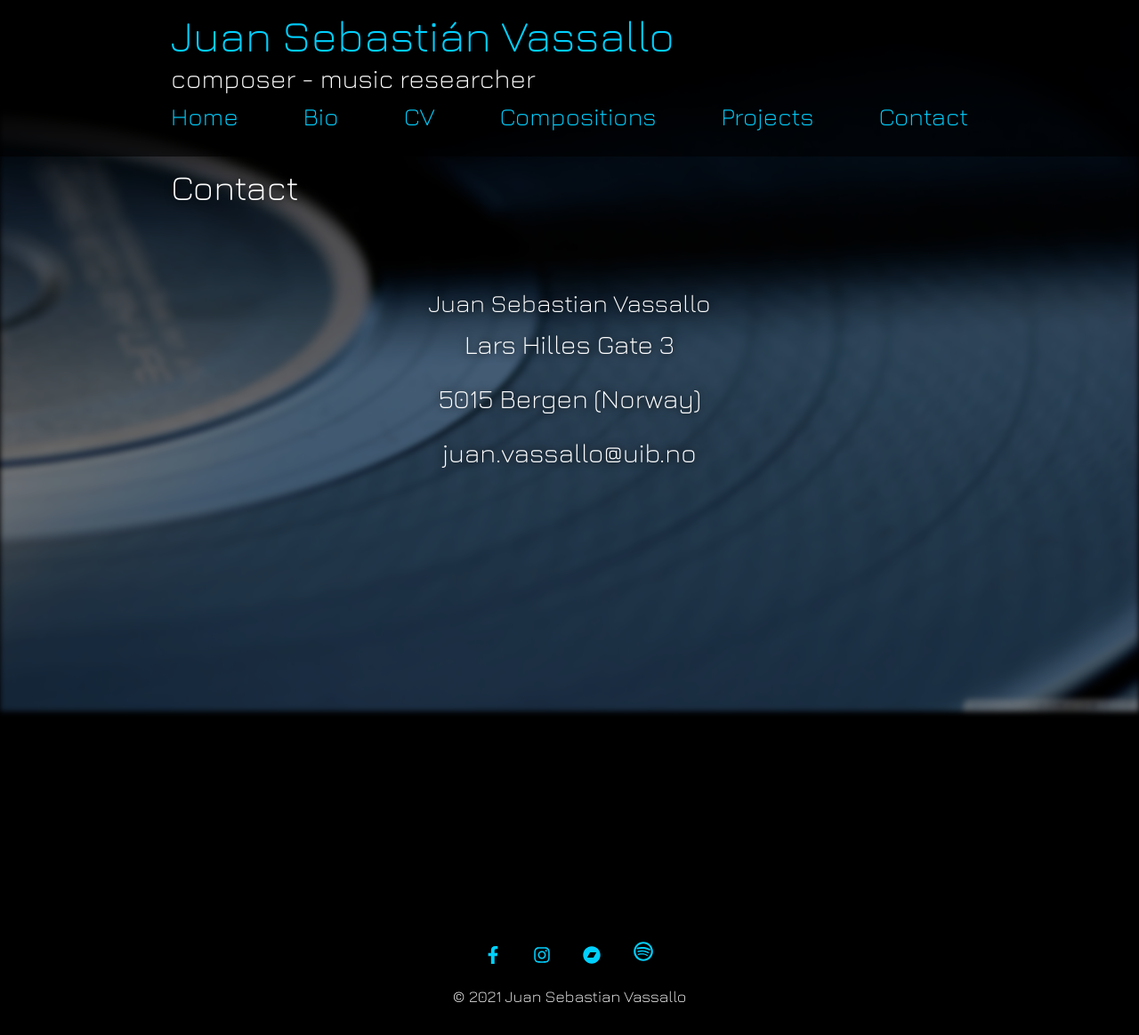
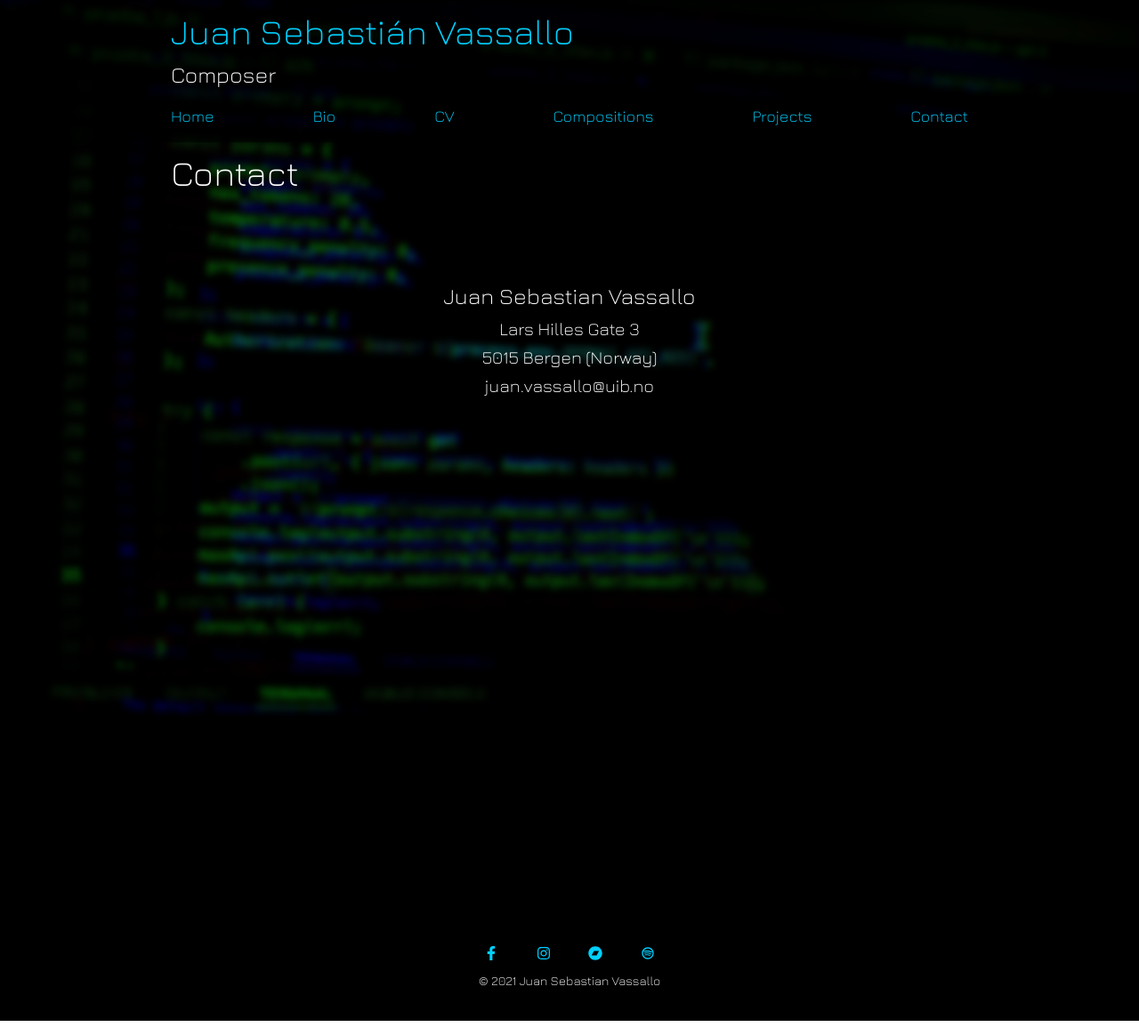
Before and after one commit to juansv2k2/juanvassallo.com, a React (Create React App) app: page /contact in a window 1280 px wide. Shown: the whole page at 89% size. Built offline with nearby package versions, Linux system fonts and the light colour scheme.

Commit message:
almost there

```diff
--- a/src/components/Footer.js
+++ b/src/components/Footer.js
@@ -7,17 +7,30 @@ function Footer() {
     return (
         <div className="footer">
             <div className="icons">
-                <a href={"https://www.facebook.com/juansebastian.vassallo"}>
+                <a
+                    href={"https://www.facebook.com/juansebastian.vassallo"}
+                    target="_blank"
+                >
                     <FaFacebookF />{" "}
                 </a>
 
-                <a href={"https://www.instagram.com/juanvassallo.arg/"}>
+                <a
+                    href={"https://www.instagram.com/juanvassallo.arg/"}
+                    target="_blank"
+                >
                     <FaInstagram />
                 </a>
-                <a href={"https://juanvassallo.bandcamp.com/"}>
+                <a href={"https://juanvassallo.bandcamp.com/"} target="_blank">
                     <FaBandcamp />
                 </a>
-                <RiSpotifyLine />
+                <a
+                    href={
+                        "https://open.spotify.com/artist/5gVC35dknIoSGHUk4yRmR7"
+                    }
+                    target="_blank"
+                >
+                    <RiSpotifyLine />
+                </a>
             </div>
             <p>© 2021 Juan Sebastian Vassallo</p>
         </div>
--- a/src/components/Header.js
+++ b/src/components/Header.js
@@ -16,8 +16,8 @@ function Header() {
     return (
         <div className="header">
             <div className="titleName">
-                <h1 className="title">Juan Sebastián Vassallo</h1>
-                <h2 className="subtitle">composer - music researcher</h2>
+                <h1 className="title margin">Juan Sebastián Vassallo</h1>
+                <h2 className="subtitle margin">Composer</h2>
             </div>
             <div className="headNavBar Buttons ">
                 <Link
--- a/src/components/Project.js
+++ b/src/components/Project.js
@@ -4,10 +4,10 @@ function Project(props) {
     return (
         <div className="indivProject">
             <div className="leftSide bigP">
-                <h3 className="fh3">{props.title}</h3>
+                <h3 className="subtitle2">{props.title}</h3>
                 <p>{props.text}</p>
             </div>
-            <div className="rightSide">
+            <div className="rightSide justifyCenter">
                 <img className="projImg" src={props.img}></img>
             </div>
         </div>
--- a/src/components/pages/CV.js
+++ b/src/components/pages/CV.js
@@ -5,7 +5,7 @@ function CV() {
                 <div className="leftSide neonText2">
                     <div>
                         <h1>CV</h1>
-                        <div className="co">
+                        <div className="cv">
                             <h3>Relevant Skills</h3>
                             <ul>
                                 <li>
--- a/src/components/pages/Contact.js
+++ b/src/components/pages/Contact.js
@@ -7,10 +7,12 @@ function Contact() {
                 <h1 className="neonText2">Contact</h1>
                 <div className="contact">
                     <div className="neonText2">
-                        <h3 className="subtitle3">Juan Sebastian Vassallo</h3>
-                        <p className="subtitle">Lars Hilles Gate 3 </p>
-                        <p className="subtitle">5015 Bergen (Norway)</p>
-                        <p className="subtitle">juan.vassallo@uib.no</p>
+                        <h3 className="subtitle margin">
+                            Juan Sebastian Vassallo
+                        </h3>
+                        <h3 className="subtitle2">Lars Hilles Gate 3 </h3>
+                        <h3 className="subtitle2">5015 Bergen (Norway)</h3>
+                        <h3 className="subtitle2">juan.vassallo@uib.no</h3>
                     </div>
                 </div>
             </div>
--- a/src/components/pages/Home.js
+++ b/src/components/pages/Home.js
@@ -27,8 +27,10 @@ const images = [
 
 function Home() {
     return (
-        <div className="mainWrapper">
-            <div className="secondaryWrapper"></div>
+        <div className="galleryWrapper">
+            <div>
+                <ImageGallery items={images} />
+            </div>
         </div>
     );
 }
--- a/src/components/pages/Projects.js
+++ b/src/components/pages/Projects.js
@@ -10,14 +10,14 @@ function Projects() {
                     <Project
                         title="Computational artistic agency and extended mind"
                         img="img/fondo_1.jpg"
-                        text="The current artistic project aims mainly to bringing together the fields of music composition, cognitive sciences and philosophy and into interdisciplinary research that is informed, expanded, and enriched by empirical knowledge, practices and methodologies coming from multiple disciplines. The artistic outcome and the documentation of the process will serve the purpose for reflecting upon a two-folded research perspective, in one hand, the philosophical problem about agency of algorithmic systems involved in the creative process for composition of contemporary music, and in the other hand, investigating the cognitive processes involved in a composer’s decision-making for creating a musical work."
+                        text="The current artistic project aims mainly to reflect upon a two-folded research perspective, in one hand, the philosophical problem about agency of algorithmic systems involved in the creative process for composition of contemporary music, and in the other hand, investigating the cognitive processes involved in a composer’s decision-making for creating a musical work."
                     />
                 </div>
                 <div>
                     <Project
                         title="Versificator"
                         img="img/iStock-913445910_2.jpg"
-                        text="Working with computer-assisted tools as a means for music composition has led me to explore an original creative process and investigate my own personal compositional method in a novel way: by providing me with greater processing power to work with a more advanced combinatorial, and more refined search methods to solve specific musical problems, these tools have expanded my capacity to implement a more complex heuristic which potentially results in novel multidimensional connections between ideas, material and structure in a musical work. Within my artistic practice, the metaphor for the versificator is reconfigured from the idea of an alienating and artistically precarious device into a system that potentially expands my compositional thinking. "
+                        text="In this research project, the metaphor for Orwell's versificator is reconfigured from the idea of an alienating and artistically precarious device into a system that will expand my compositional thinking. My own versificator then, will be used as a platform for composing music that aims to bring new ways of configuring the formal and conceptual architecture of the work, as well as the relationships between form and material."
                     />
                 </div>
 
@@ -25,7 +25,7 @@ function Projects() {
                     <Project
                         title="Sounding Philosophy"
                         img="img/spinoza.jpeg"
-                        text="Leaded by Daniel Biro (University of Bergen) and Catherine Geunes (University of Stavanger), Sounding Philosophy is an interdisciplinary research project combining the fields of music, dance, visual arts, philosophy and science. The project integrates these fields, investigating how recent theories of emergence, reason and the mind can be approached from creative, metaphysical and scientific standpoints. The project integrate artistic research with the humanities and sciences into the study programs of the Grieg Academy and University of Stavanger, thereby seeking to strengthen collaboration and interaction between teachers, students and institutions as well as across disciplines and genres."
+                        text="Leaded by Daniel Biro (University of Bergen), Sounding Philosophy is an interdisciplinary research project combining the fields of music, dance, visual arts, philosophy and science. The project integrates these fields, investigating how recent theories of emergence, reason and the mind can be approached from creative, metaphysical and scientific standpoints."
                     />
                 </div>
                 <div>
--- a/src/css/App.css
+++ b/src/css/App.css
@@ -27,9 +27,10 @@ body {
     right: 0px;
     bottom: 0px;
     left: 0px;
-    background: url("/public/img/vinyl_record-wallpaper-2560x1600.jpg");
+    /* background: url("/public/img/vinyl_record-wallpaper-2560x1600.jpg"); */
+    background: url("/public/img/fondo_1.jpg");
 
-    filter: blur(3px);
+    filter: blur(4px);
     background-position: center;
     background-repeat: no-repeat;
     background-size: cover;
@@ -42,7 +43,7 @@ body {
     background-color: rgba(0, 0, 0, 0.5);
     width: 100%;
     min-height: 20vh;
-    font-size: calc(10px + 2vmin);
+    /* font-size: calc(10px + 2vmin); */
     display: flex;
     justify-content: space-around;
     align-items: center;
@@ -56,7 +57,7 @@ body {
     background-color: rgba(0, 0, 0, 0.2);
     width: 100%;
     min-height: 15vh;
-    font-size: calc(10px + 2vmin);
+    /* font-size: calc(10px + 2vmin); */
     color: #00d0ff;
     display: flex;
     justify-content: center;
@@ -120,6 +121,10 @@ h3 {
     width: 30%;
 }
 
+.justifyCenter {
+    justify-content: center;
+}
+
 .whenSubComponent {
     flex-direction: column;
 }
@@ -158,25 +163,30 @@ h3 {
     justify-content: space-between;
 }
 
+.Buttons h3 {
+    font-size: 18px;
+}
+
 a {
     text-decoration: none;
     color: #00d0ff;
-    margin-bottom: 20px;
-    font-size: 20px;
+    margin-bottom: 10px;
+    margin-top: 10px;
+    font-size: 16px;
     text-shadow: 0 0 3px black;
 }
 
 p {
     color: white;
     text-shadow: 0px 0 3px black;
-    font-size: 18px;
+    font-size: 14px;
     font-family: "Jura", sans-serif;
 }
 
 .fh3 {
     color: white;
-    text-shadow: 0px 0 3px white;
-    font-size: 18px;
+    text-shadow: 0px 0 3px;
+    font-size: 16px;
     font-family: "Jura", sans-serif;
 }
 
@@ -200,13 +210,24 @@ h1 {
 
 .subtitle {
     margin-top: 0;
-    font-size: 30px;
+    font-size: 25px;
     color: white;
+}
+
+.subtitle2 {
+    margin-top: 0;
+    font-size: 20px;
+    color: white;
+}
+
+.margin {
+    margin-top: 10px;
+    margin-bottom: 10px;
 }
 
 .title {
     margin-bottom: 0;
-    font-size: 50px;
+    font-size: 40px;
     color: #00d0ff;
 }
 
@@ -221,13 +242,11 @@ ul {
 .cv li {
     margin-bottom: 5px;
     color: white;
-    font-size: 18px;
+    font-size: 16px;
     text-decoration: none;
-}
-
-li {
-    font-size: 40px;
-    text-decoration: none;
+    list-style-type: disc;
+    list-style-position: inside;
+    padding: 5px;
 }
 
 .co h3 {
@@ -238,7 +257,7 @@ li {
 }
 .co li {
     margin-bottom: 2px;
-    font-size: 18px;
+    font-size: 14px;
     color: white;
     list-style-type: none;
     text-shadow: 0px 0 1px white;
@@ -248,12 +267,13 @@ li {
 }
 
 .bigP p {
-    font-size: 20px;
+    font-size: 16px;
 }
 
 .video-responsive {
     overflow: hidden;
-    padding-bottom: 56.25%;
+    padding-bottom: 60.25%;
+
     position: relative;
     height: 0;
 }
@@ -273,6 +293,10 @@ li {
     justify-content: space-evenly;
 }
 
+.flexEnd {
+    align-items: flex-end;
+}
+
 .project {
     display: flex;
     flex-wrap: nowrap;
@@ -289,9 +313,9 @@ li {
     display: flex;
     align-items: center;
     justify-content: center;
-    max-width: 80%;
     object-fit: cover;
-
+    max-height: 80%;
+    max-width: 90%;
     border: 0.5px solid rgb(255, 255, 255);
     box-shadow: 5px 5px 10px black;
 }
@@ -325,11 +349,11 @@ li {
     align-items: center;
 }
 
-.subtitle2 {
-    margin-top: 20px;
-    font-size: 28px;
-    color: white;
-    padding-bottom: 2%;
+.galleryWrapper {
+    display: flex;
+    justify-content: center;
+    padding-top: 30px;
+    padding-bottom: 25px;
 }
 
 /* Player */
```
Also changed, not shown: src/components/pages/Compositions.js (+44 -0 lines).
